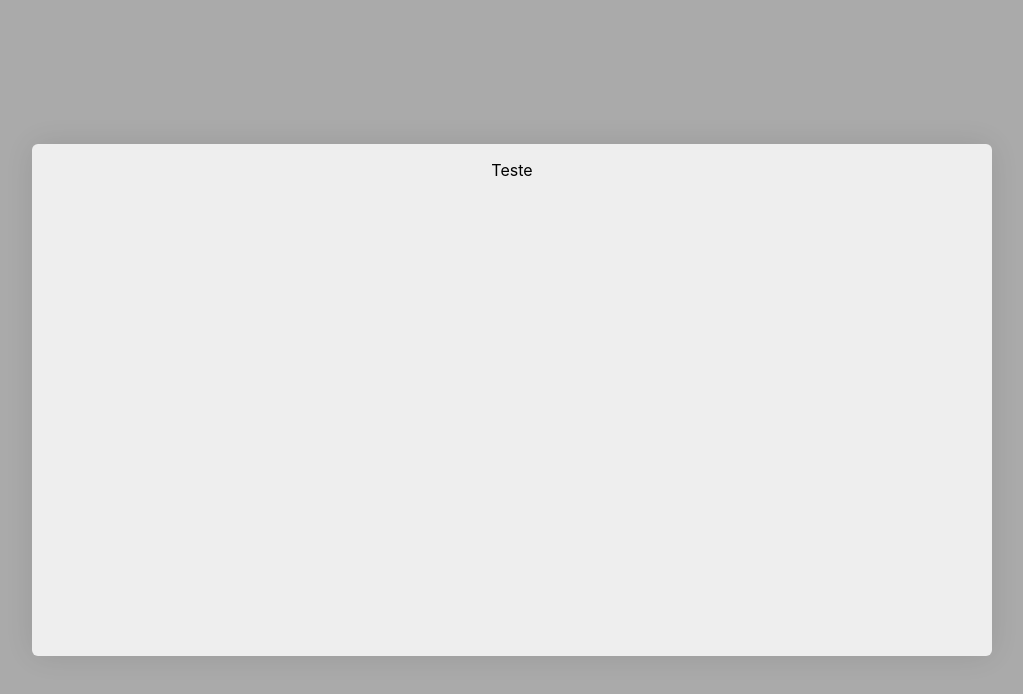
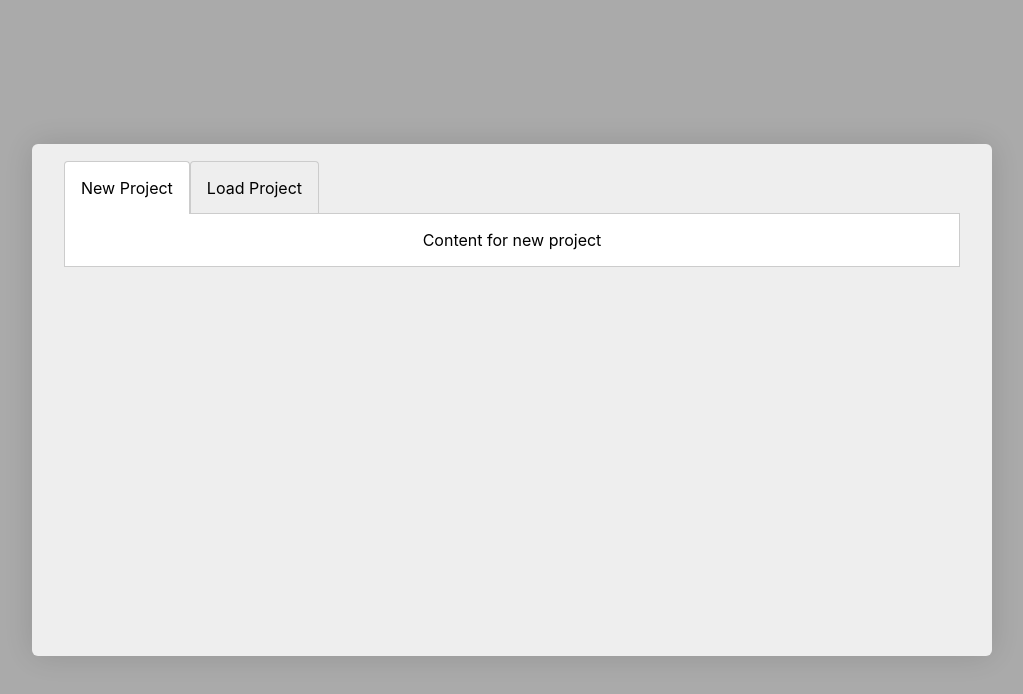
Before and after one commit to RodrigoAmaroEng/project-manager, a React (Create React App) app: page / in a window 1280 px wide. Shown: the top 694 px of the page, without its empty margins (128-1151 px from the left). Built offline with nearby package versions, Linux system fonts and the light colour scheme.

Commit message:
TabLayout ready

```diff
--- a/src/App.css
+++ b/src/App.css
@@ -1,3 +1,18 @@
+
+:root {
+  --palette-color-light: #FFFFFF;
+  --palette-color-glow: #FFFFFF55;
+  --palette-color-dark: #000;
+  --palette-color-light-shadow: #00000022;
+  --palette-color-shadow: #00000055;
+  --palette-color-1-light: #EEE;
+  --palette-color-1-medium: #CCC;
+  --palette-color-1-dark: #666;
+  --palette-color-2-light: #4EA9FD;
+  --palette-color-2-medium: #0385FD;
+  --palette-color-2-dark: #27537D;
+}
+
 .App {
   text-align: center;
 }
--- a/src/App.tsx
+++ b/src/App.tsx
@@ -1,13 +1,20 @@
-import React from 'react';
-import logo from './logo.svg';
-import './App.css';
-import ModalWindow from './components/modal';
+import React from "react";
+import "./App.css";
+import ModalWindow from "./components/Modal";
+import { Tab, TabLayout } from "./components/TabLayout";
 
 function App() {
   return (
     <div className="App">
       <ModalWindow>
-        Teste
+        <TabLayout>
+          <Tab title="New Project">
+            Content for new project
+          </Tab>
+          <Tab title="Load Project">
+            Content for loading project
+          </Tab>
+        </TabLayout>
       </ModalWindow>
     </div>
   );
--- a/src/components/modal.css
+++ b/src/components/Modal.css
@@ -8,16 +8,16 @@
   bottom: 0;
   align-items: center;
   justify-content: space-around;
-  background-color: #00000055;
+  background-color: var(--palette-color-shadow);
 }
 
 .modal-window {
-  background-color: #EEE;
+  background-color: var(--palette-color-1-light);
   width: 70%;
   height: 60%;
   padding: 1rem 2rem;
   display: flex;
   flex-direction: column;
   border-radius:6px;
-  filter:drop-shadow(0 0 16px #0000001A)
+  filter:drop-shadow(0 0 16px var(--palette-color-light-shadow))
 }
--- a/src/components/modal.tsx
+++ b/src/components/Modal.tsx
@@ -1,4 +1,4 @@
-import './modal.css';
+import './Modal.css';
 
 function ModalWindow(props: any) {
   return (
--- /dev/null
+++ b/src/components/TabLayout.css
@@ -0,0 +1,26 @@
+.tab-container {
+  display: flex;
+  flex-direction: column;
+}
+.tabs-placeholder {
+  display: flex;
+  flex-direction: row;
+}
+.tab-content {
+  background-color: var(--palette-color-light);
+  border: 1px solid var(--palette-color-1-medium);
+  padding: 1rem
+}
+.tab {
+  padding: 1rem;
+  border: 1px solid var(--palette-color-1-medium);
+  border-top-left-radius: 4px;
+  border-top-right-radius: 4px;
+  cursor: pointer;
+  border-bottom: none !important;
+  position: relative;
+  top: 1px;
+}
+.tab[aria-selected="true"] {
+  background-color: var(--palette-color-light);
+}
--- /dev/null
+++ b/src/components/TabLayout.tsx
@@ -0,0 +1,40 @@
+import React, { useEffect, useState } from "react";
+import "./TabLayout.css";
+
+export function Tab(props: any) {
+
+  return (
+    <div className="tab" onClick={props.onClick} aria-selected={props.selected}>
+      {props.title}
+    </div>
+  );
+}
+
+export function TabLayout(props: any) {
+  const [selectedTab, setSelectedTab] = useState(0);
+  const [tabs, setTabs] = useState(
+    props.children.map((child: any, index: number) =>
+      React.cloneElement(child, {
+        onClick: () => {
+          setSelectedTab(index);
+        },
+        selected: index === selectedTab,
+      })
+    )
+  );
+
+  const updateChildren = () =>
+    tabs.map((child: any, index: number) =>
+      React.cloneElement(child, {
+        selected: index === selectedTab,
+      })
+    );
+  useEffect(() => setTabs(updateChildren()), [selectedTab]);
+
+  return (
+    <div className="tab-layout">
+      <div className="tabs-placeholder">{tabs}</div>
+      <div className="tab-content">{tabs[selectedTab].props.children}</div>
+    </div>
+  );
+}
```
